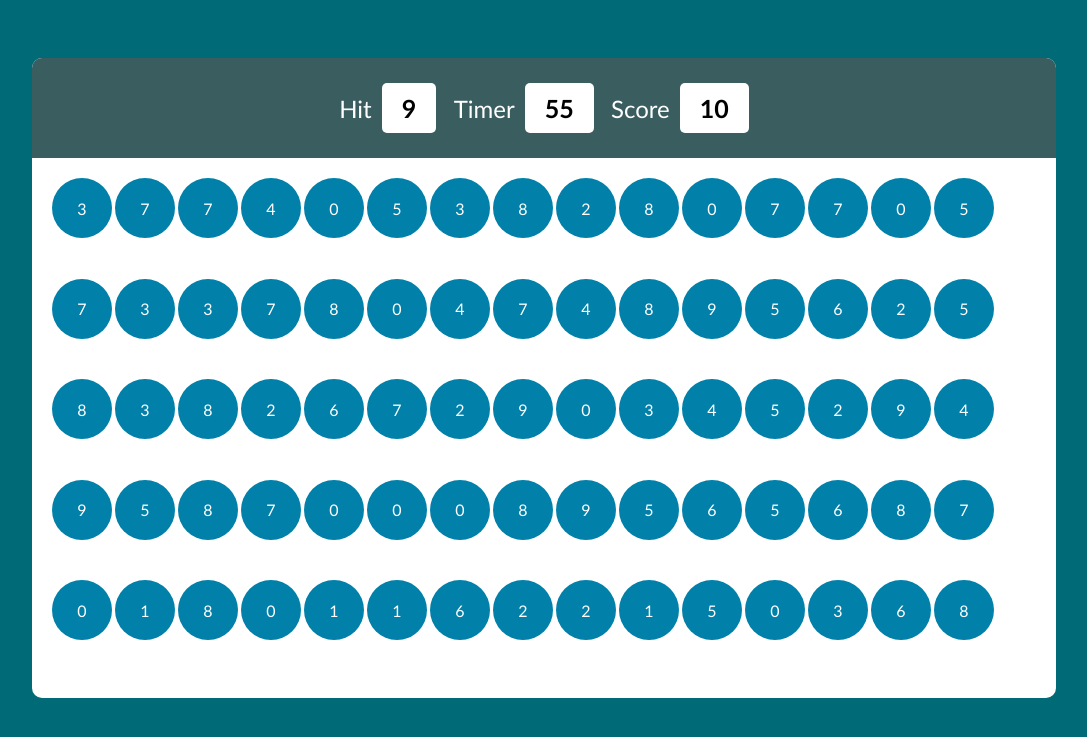
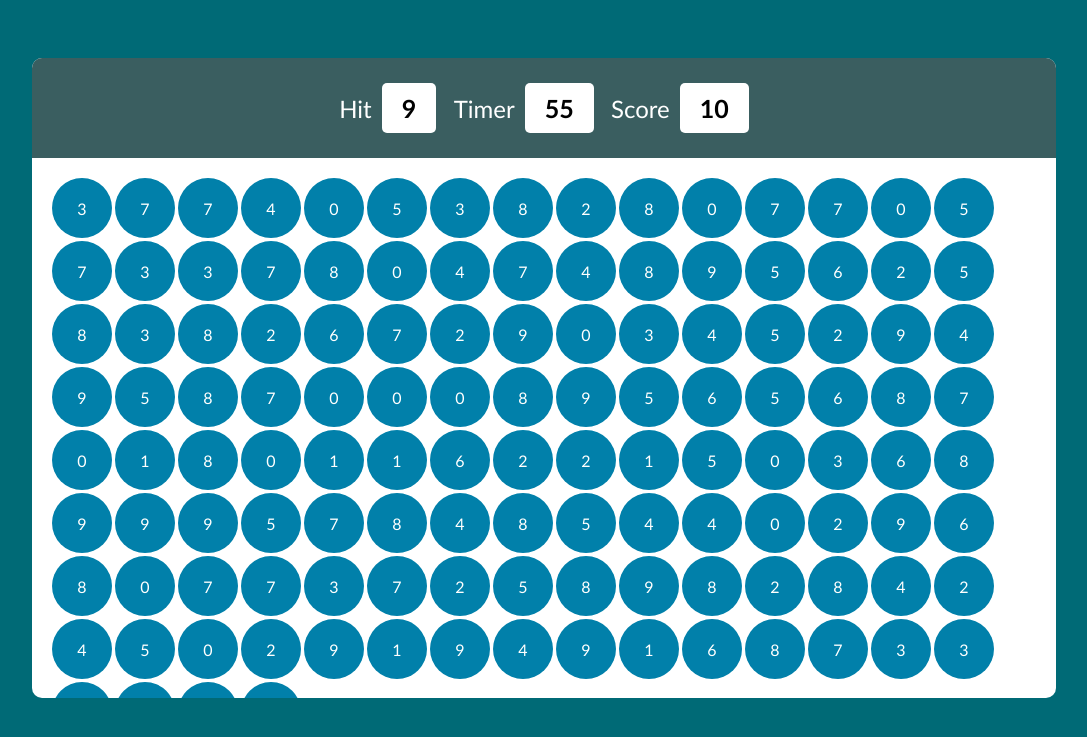
Before and after one commit to irohan4792/Bubble-game, a plain HTML site: page index.html in a window 1280 px wide. Shown: the part 81-818 px from the top of the page, without its empty margins (96-1183 px from the left). Drawn offline with Linux system fonts and the light colour scheme.

Commit message:
made the bubble number dynamic

```diff
--- a/index.js
+++ b/index.js
@@ -15,8 +15,13 @@ function getscore(){
     document.querySelector("#score").textContent=sc;
 }
 function makebubble(){
+
     let bubble =""
-    for(var i = 1 ; i <= 75 ; i++){
+    var temp = document.querySelector("#pbtm");
+    var bub = document.getElementsByClassName(".bubble")
+    var nos = Math.floor((temp.clientHeight*temp.clientWidth)/4450);
+    console.log(nos)
+    for(var i = 1 ; i <= nos ; i++){
         bubble +=`<div class="bubble">${Math.floor(Math.random()*10)}</div>`
     }
     document.querySelector("#pbtm").innerHTML = bubble
--- a/styles.css
+++ b/styles.css
@@ -4,6 +4,7 @@ html, body{
     height: 100%;
     background-color: rgb(0, 106, 118);
 }
+
 *{
     margin: 0;
     padding: 0;
```
